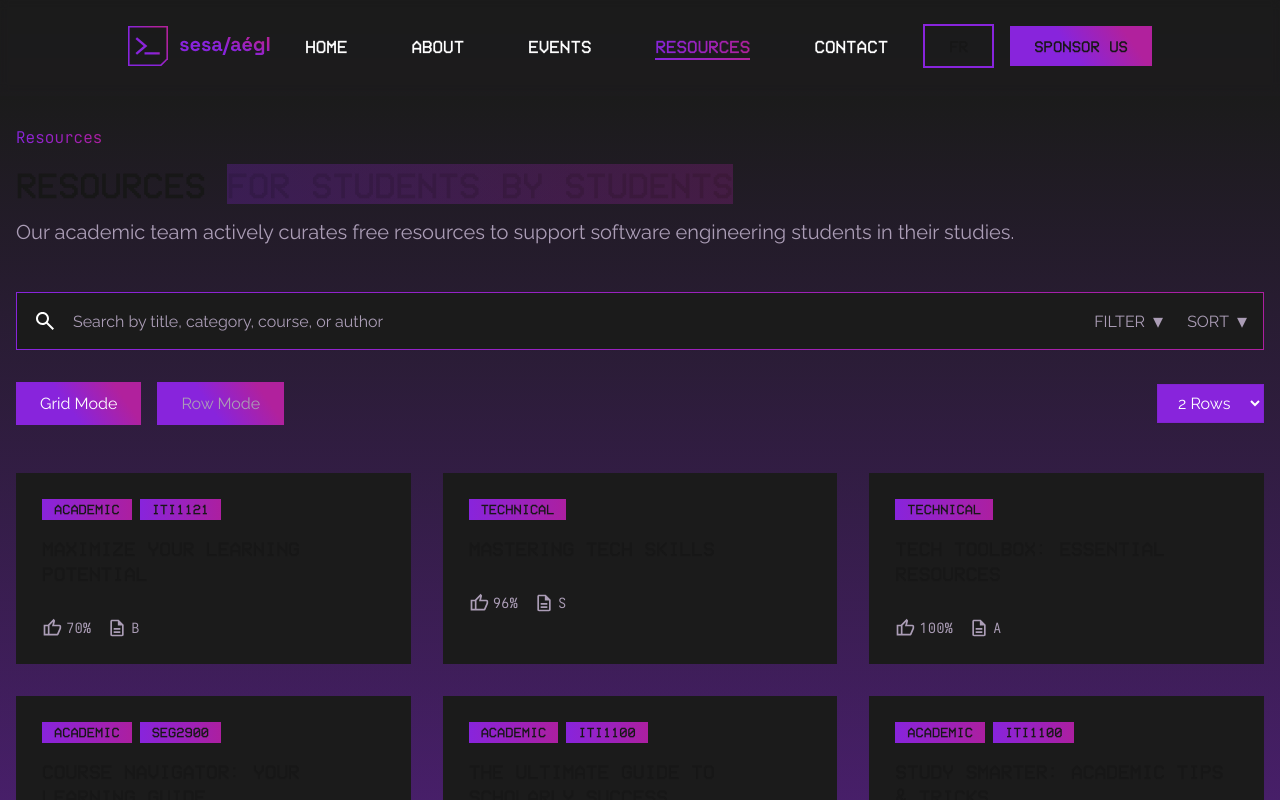
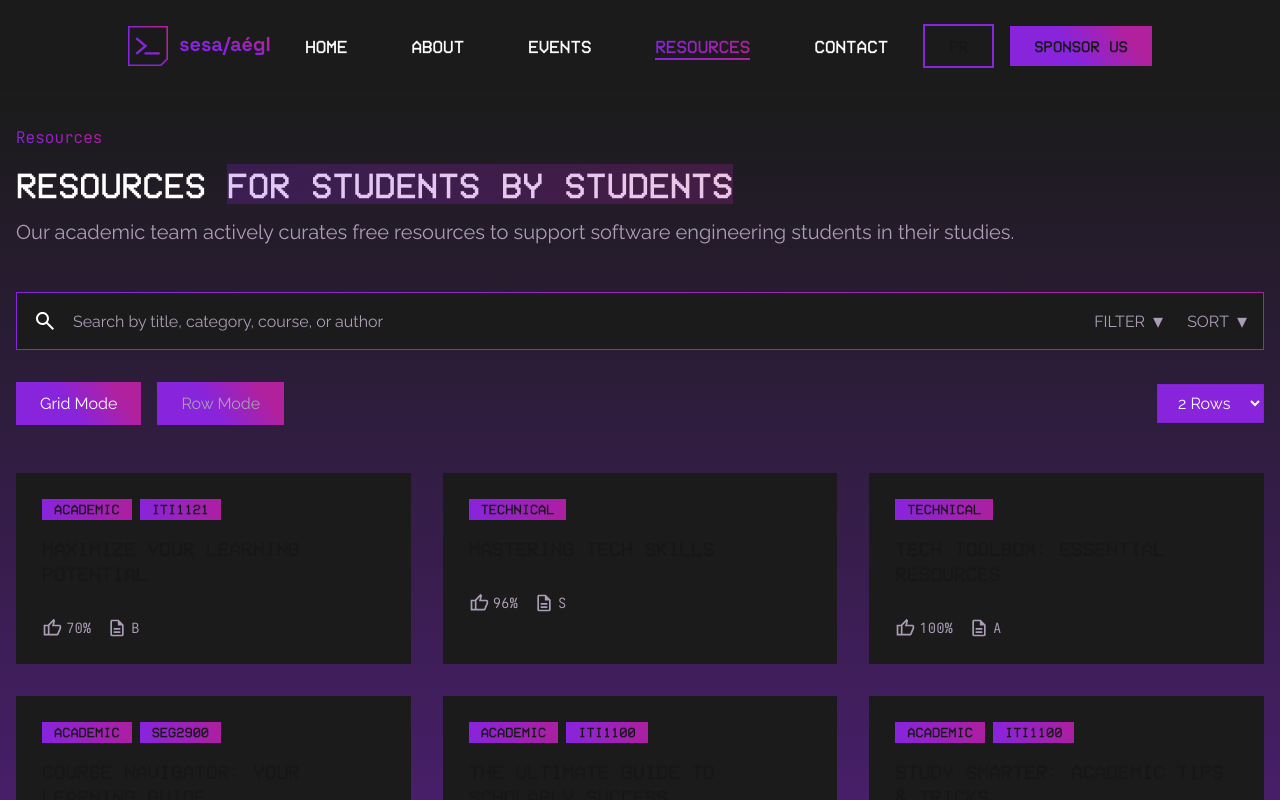
Before and after one commit to 8x5y1a/sesa-website, a Next.js app: page /pages/ResourcesPage in a window 1280 px wide. Shown: the top 800 px of the page. Built offline with nearby package versions, Linux system fonts and the light colour scheme.

Commit message:
Update Header.tsx

```diff
--- a/src/app/pages/ResourcesPage/components/Header.tsx
+++ b/src/app/pages/ResourcesPage/components/Header.tsx
@@ -1,7 +1,7 @@
 import React from "react";
 
 const Header = () => (
-    <div className="mb-12">
+    <div className="mb-12 text-white">
         <span className="bg-gradient-to-r from-blueviolet-100 to-darkmagenta bg-clip-text font-mono text-transparent">
             Resources
         </span>
```
